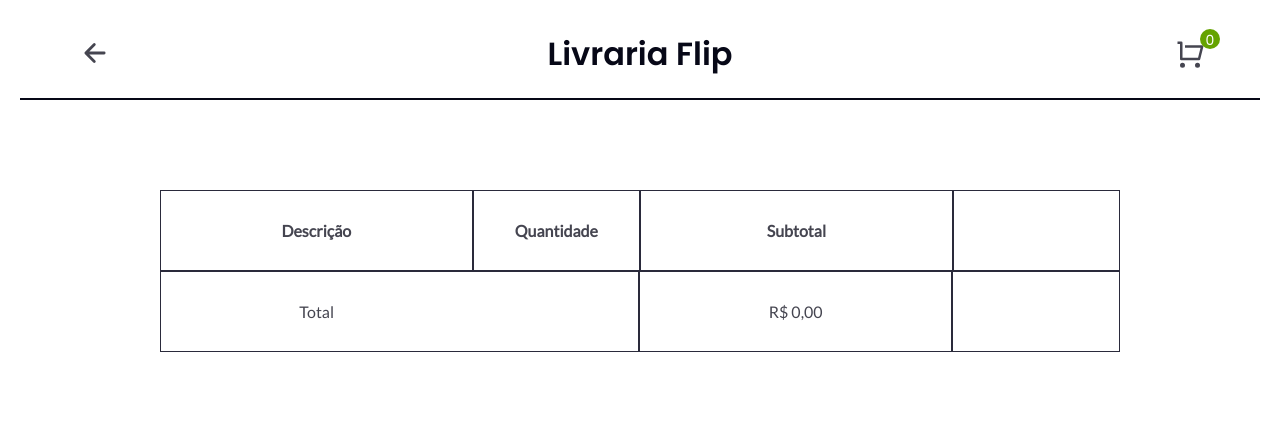
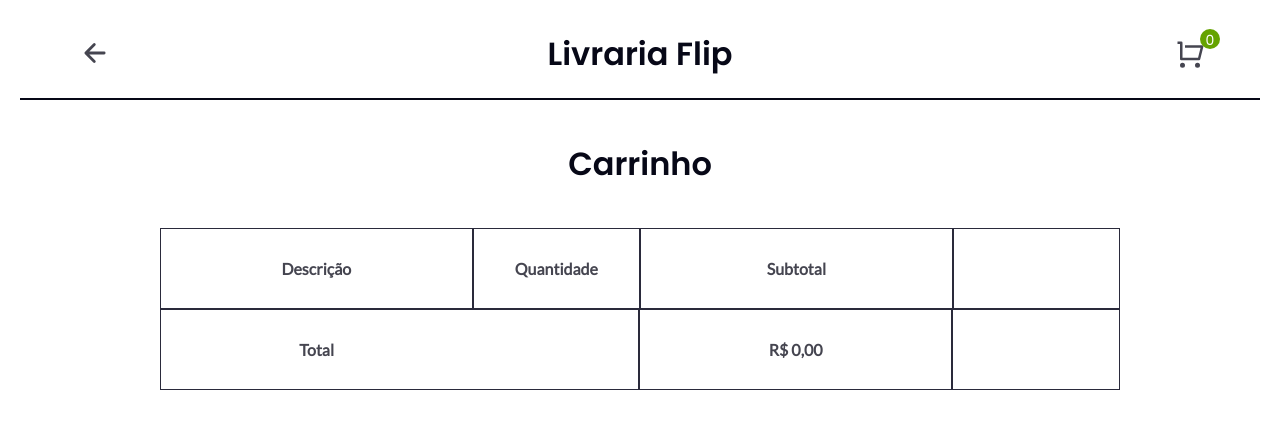
Before and after one commit to devdanielsantana/livraria-flip, a React (Create React App) app: page /checkout in a window 1280 px wide. Shown: the top 428 px of the page. Built offline with nearby package versions, Linux system fonts and the light colour scheme.

Commit message:
feat: added title component, added localStorage function, finished to style some details on checkout

```diff
--- a/src/components/Wrapper/styles.ts
+++ b/src/components/Wrapper/styles.ts
@@ -6,5 +6,5 @@ export const Container = styled.div`
   align-items: center;
   flex-wrap: wrap;
 
-  margin-top: 150px;
+  margin-top: 100px;
 `;
--- a/src/components/checkoutTable/index.tsx
+++ b/src/components/checkoutTable/index.tsx
@@ -45,7 +45,7 @@ const CheckoutTable: React.FC = () => {
               <td style={{ width: '100%' }}>Não há produtos</td>
             </tr>
           )}
-
+        </TBody>
         <TFooter>
           <tr>
             <td>Total</td>
@@ -60,7 +60,6 @@ const CheckoutTable: React.FC = () => {
             <td />
           </tr>
         </TFooter>
-        </TBody>
       </Table>
     </Container>
   );
--- a/src/components/checkoutTable/style.ts
+++ b/src/components/checkoutTable/style.ts
@@ -15,6 +15,7 @@ export const Table = styled.table`
 export const THeader = styled.thead`
   display: flex;
   justify-content: center;
+  font-weight: bold;
 
   tr {
     display: flex;
@@ -71,6 +72,7 @@ export const TFooter = styled.tfoot`
   display: flex;
   justify-content: center;
   flex-direction: column;
+  font-weight: bold;
 
   tr {
     display: flex;
--- /dev/null
+++ b/src/components/title/index.tsx
@@ -0,0 +1,12 @@
+import React from 'react';
+import { StyledTitle } from './style';
+
+interface ITitleProps {
+  title: string;
+}
+
+const Title: React.FC<ITitleProps> = ({ title }) => {
+  return <StyledTitle>{title}</StyledTitle>;
+};
+
+export default Title;
--- /dev/null
+++ b/src/components/title/style.ts
@@ -0,0 +1,12 @@
+import styled from 'styled-components';
+import { theme } from '../../assets/themes/theme';
+
+export const StyledTitle = styled.h1`
+  font-family: 'Poppins', sans-serif;
+  font-size: 2em;
+  text-align: center;
+  color: ${theme.colors.darkContent};
+
+  width: 100%;
+  margin-bottom: 40px;
+`;
--- a/src/contexts/GlobalContext.tsx
+++ b/src/contexts/GlobalContext.tsx
@@ -34,7 +34,7 @@ export const GlobalProvider: React.FC = ({ children }) => {
   const [totalInCart, setTotalInCart] = useState(0);
   const [totalValue, setTotalValue] = useState(0);
   const [booksInCart, setBooksInCart] = useState(() => {
-    const book = localStorage.getItem('book');
+    const book = localStorage.getItem('books');
 
     if (book) {
       const bookJson = JSON.parse(book);
@@ -92,7 +92,9 @@ export const GlobalProvider: React.FC = ({ children }) => {
       0,
     );
     setTotalValue(totalValuePerBook);
-  }, [booksInCart]);
+
+    localStorage.setItem('books', JSON.stringify(booksInCart));
+  }, [booksInCart, setBooksInCart]);
 
   return (
     <GlobalContext.Provider
--- a/src/pages/checkout/index.tsx
+++ b/src/pages/checkout/index.tsx
@@ -1,10 +1,12 @@
 import React from 'react';
 import CheckoutTable from '../../components/checkoutTable';
+import Title from '../../components/title';
 import GlobalContainer from '../../components/Wrapper';
 
 const Checkout: React.FC = () => {
   return (
     <GlobalContainer>
+      <Title title="Carrinho" />
       <CheckoutTable />
     </GlobalContainer>
   );
```
Lines whose indentation alone changed are shown as unchanged.
